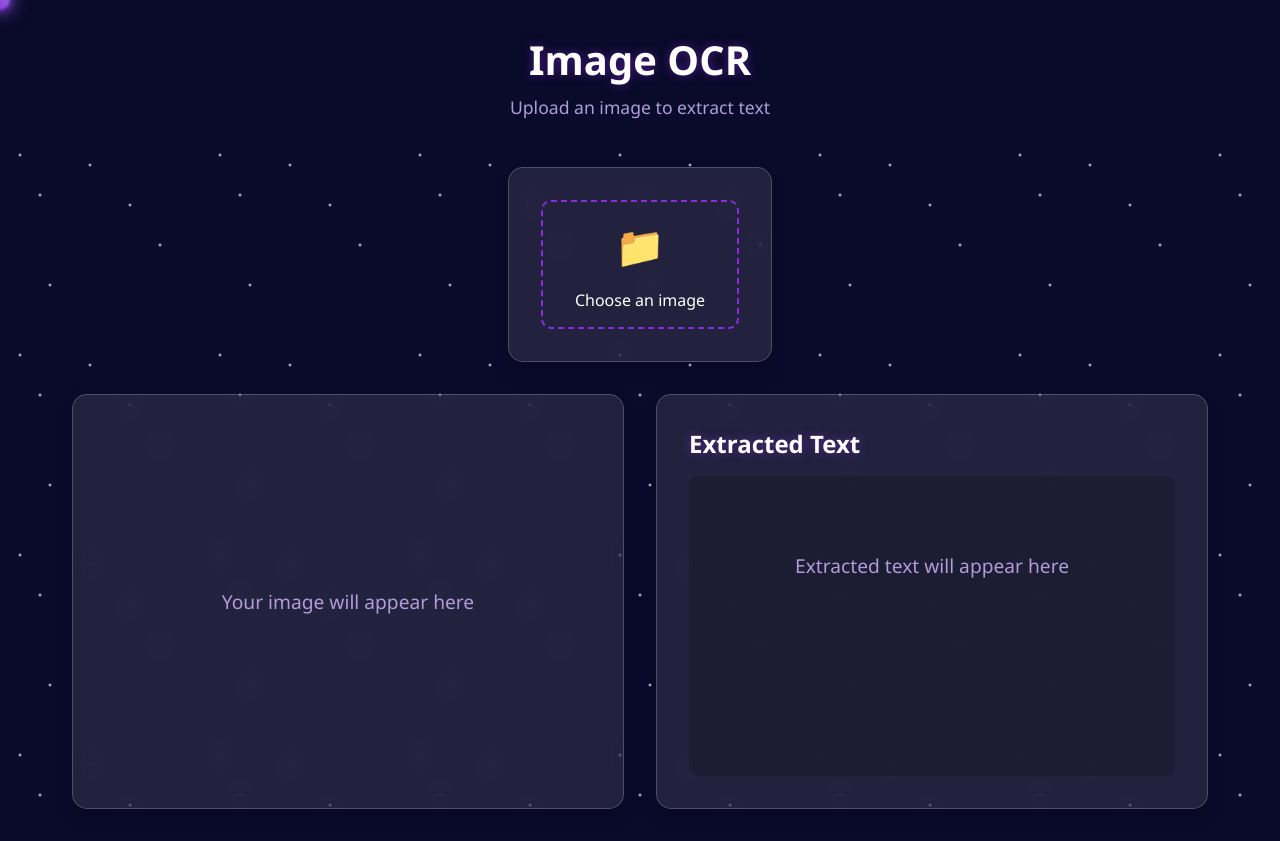
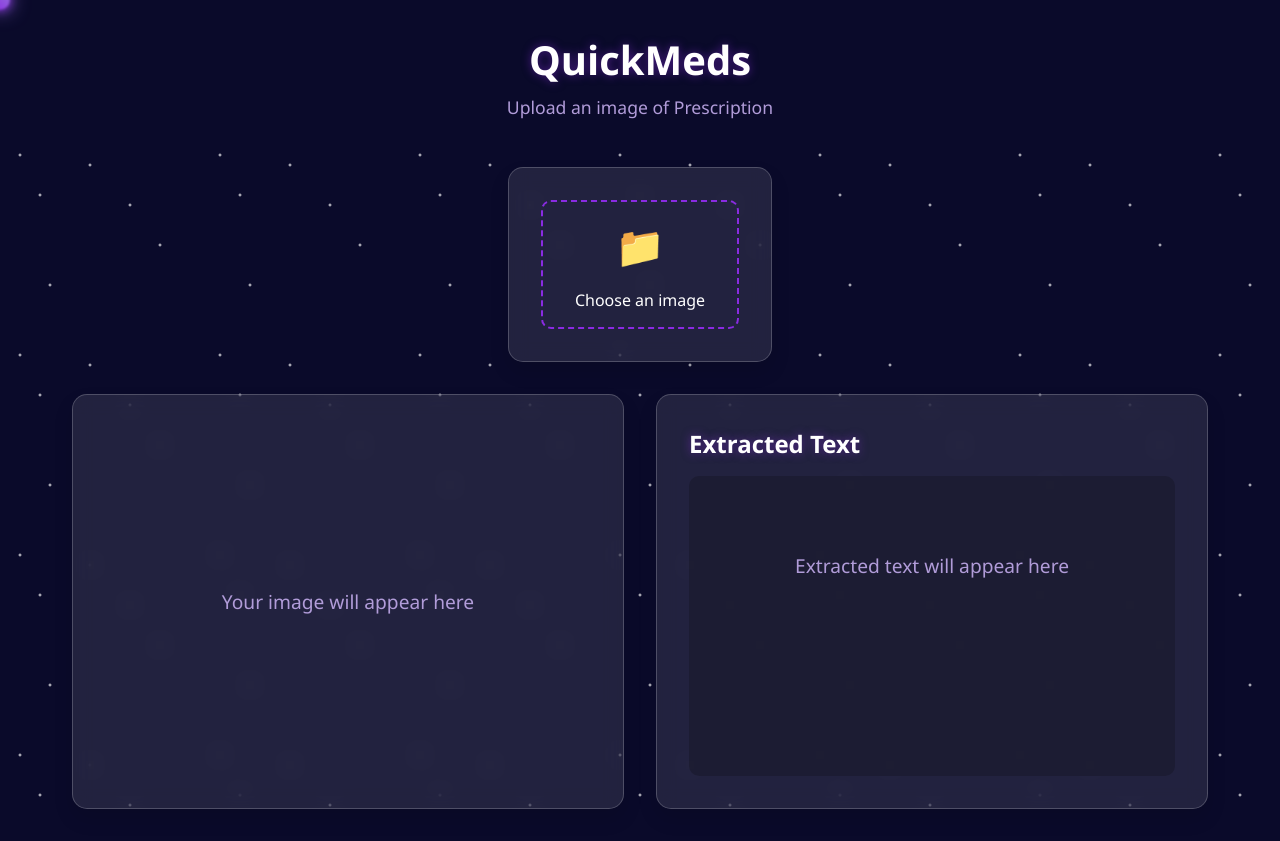
Before and after one commit to Kartik1446/ocr, a plain HTML site: page index.html in a window 1280 px wide. Drawn offline with Linux system fonts and the light colour scheme; a script that the page names is missing.

Commit message:
Update index.html

```diff
--- a/index.html
+++ b/index.html
@@ -3,7 +3,7 @@
 <head>
     <meta charset="UTF-8">
     <meta name="viewport" content="width=device-width, initial-scale=1.0">
-    <title>Image OCR with Wave Effect</title>
+    <title>QuickMeds Prescription Analysis</title>
     <link rel="stylesheet" href="styles.css">
     <script src="https://unpkg.com/tesseract.js@v2.1.0/dist/tesseract.min.js"></script>
 </head>
@@ -12,8 +12,8 @@
 
     <div class="container">
         <header>
-            <h1>Image OCR</h1>
-            <p>Upload an image to extract text</p>
+            <h1>QuickMeds</h1>
+            <p>Upload an image of Prescription</p>
         </header>
 
         <div class="upload-section">
```
